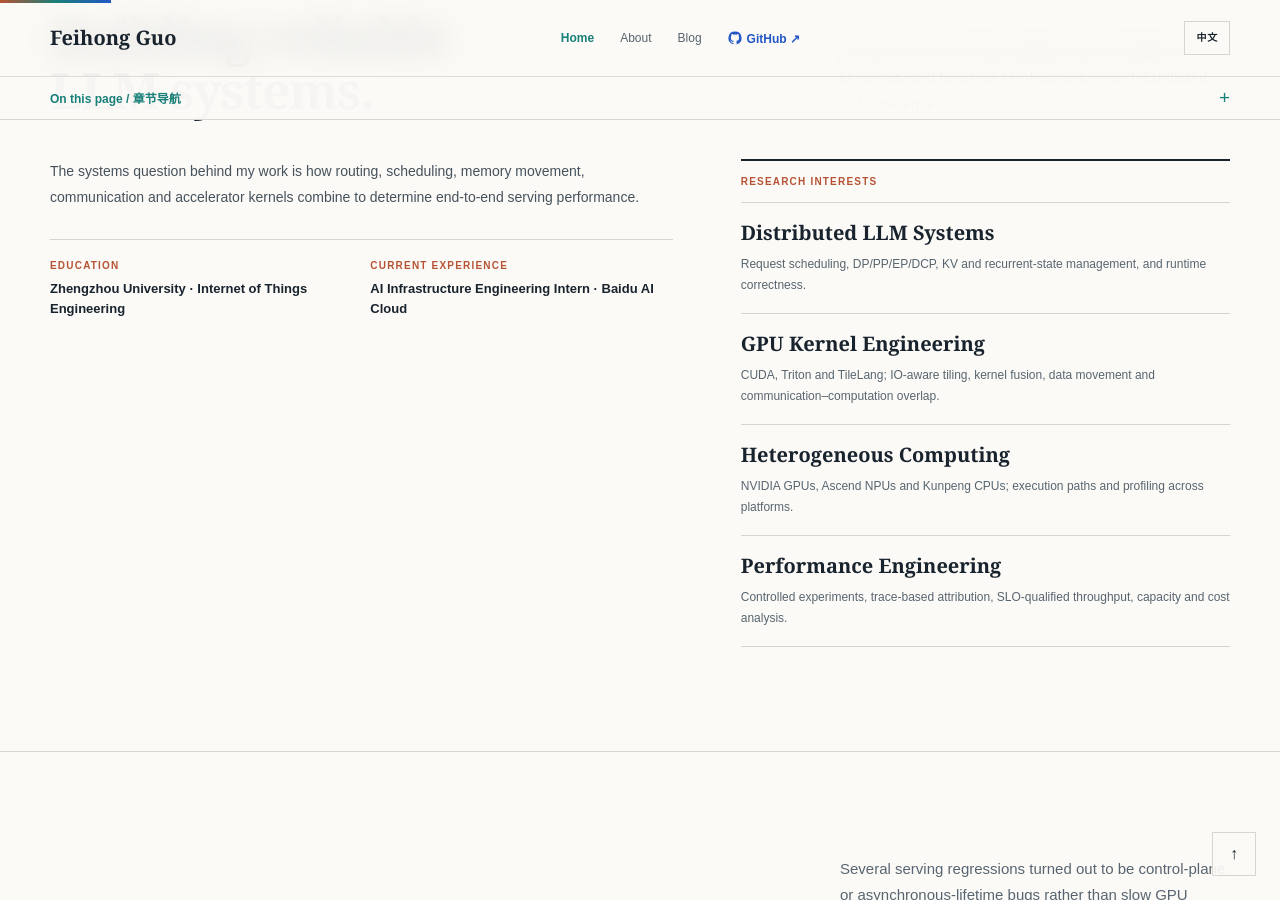
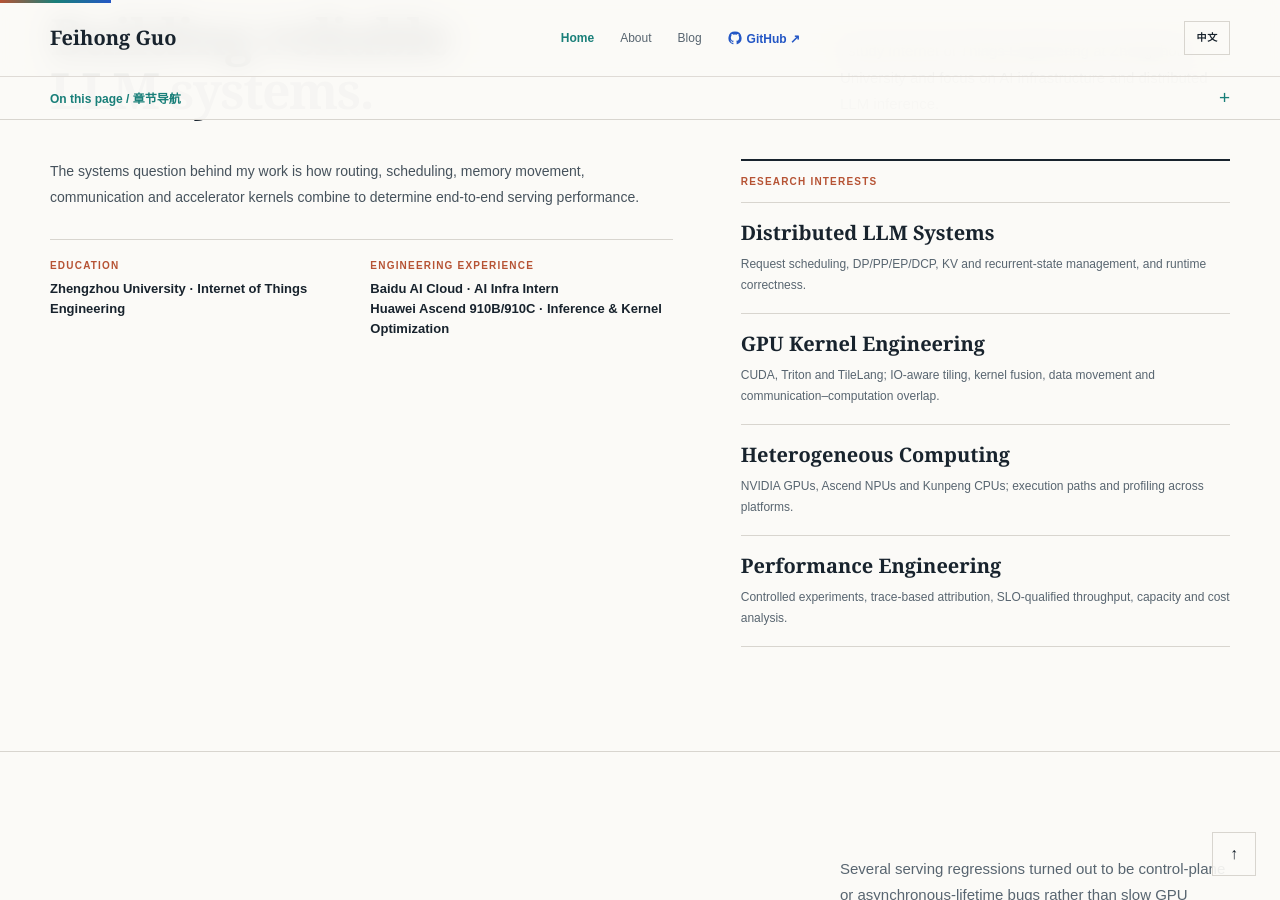
Before and after one commit to Phoenix3334/Phoenix3334.github.io, a Jekyll site: the page index.html, which Jekyll copies as it is, in a window 1280 px wide and 900 px high, scrolled down 1012 px. Built offline with Jekyll 4.4.1, drawn with Linux system fonts in a browser that asks for light colours.

Commit message:
site: add Huawei Ascend engineering experience to About

```diff
--- a/index.html
+++ b/index.html
@@ -299,7 +299,7 @@
             <p data-i18n="about-copy-1">The systems question behind my work is how routing, scheduling, memory movement, communication and accelerator kernels combine to determine end-to-end serving performance.</p>
             <div class="about-meta">
               <div><span data-i18n="about-education-label">EDUCATION</span><strong data-i18n="about-education-value">Zhengzhou University · Internet of Things Engineering</strong></div>
-              <div><span data-i18n="about-current-label">CURRENT EXPERIENCE</span><strong data-i18n="about-current-value">AI Infrastructure Engineering Intern · Baidu AI Cloud</strong></div>
+              <div><span data-i18n="about-current-label">ENGINEERING EXPERIENCE</span><strong data-i18n="about-current-value">Baidu AI Cloud · AI Infra Intern<br>Huawei Ascend 910B/910C · Inference &amp; Kernel Optimization</strong></div>
             </div>
           </div>
           <div class="about-focus">
@@ -992,8 +992,8 @@
   "[data-i18n=\"about-copy-1\"]": "我关注的系统问题是：请求路由、调度、内存搬运、通信与加速器 Kernel，如何共同决定端到端推理服务表现？",
   "[data-i18n=\"about-education-label\"]": "教育背景",
   "[data-i18n=\"about-education-value\"]": "郑州大学 · 物联网工程",
-  "[data-i18n=\"about-current-label\"]": "当前经历",
-  "[data-i18n=\"about-current-value\"]": "百度智能云 · AI Infra 工程实习",
+  "[data-i18n=\"about-current-label\"]": "工程经历与实践",
+  "[data-i18n=\"about-current-value\"]": "百度智能云 · AI Infra 工程实习<br>华为昇腾 910B/910C · 推理与 Kernel 优化实践",
   "[data-i18n=\"about-focus-label\"]": "研究兴趣",
   "[data-i18n=\"about-interest-1-title\"]": "分布式大模型系统",
   "[data-i18n=\"about-interest-1-copy\"]": "请求调度、DP/PP/EP/DCP、KV 与 Recurrent State 管理，以及运行时正确性。",
```
